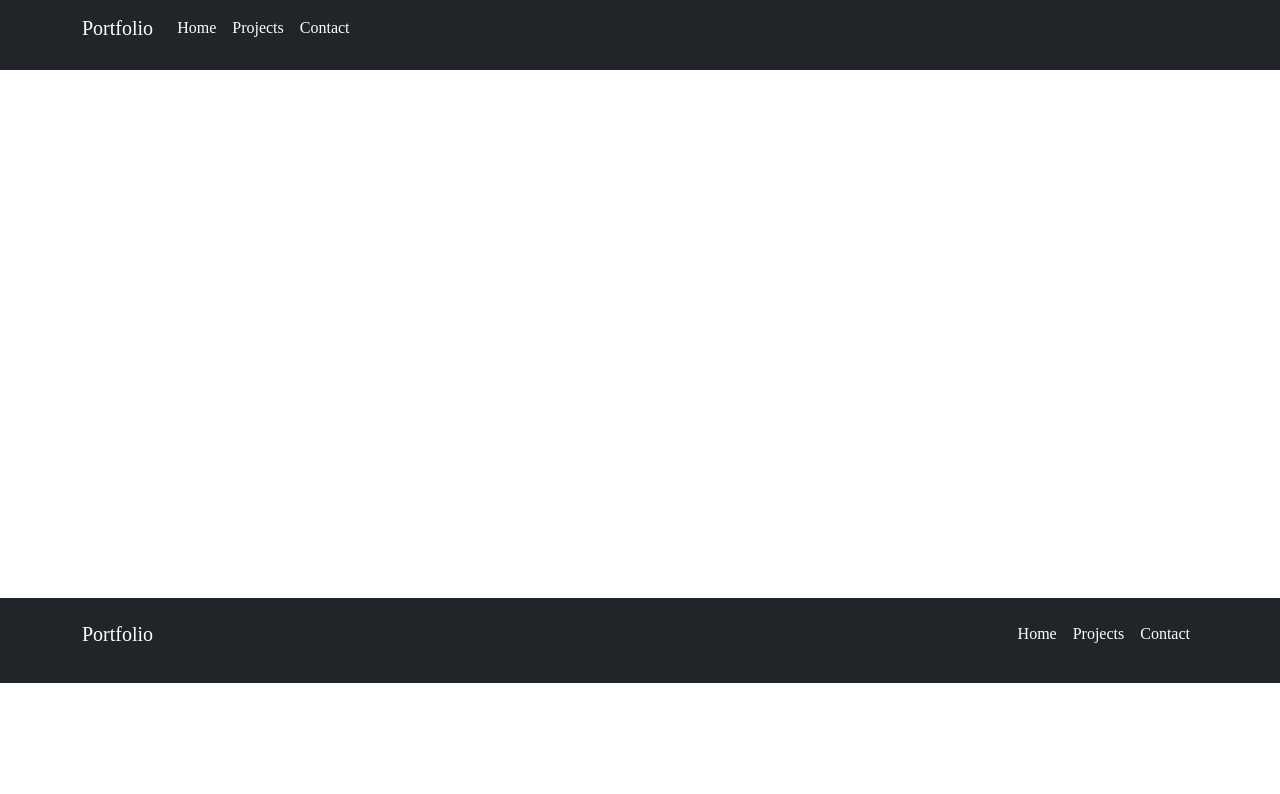
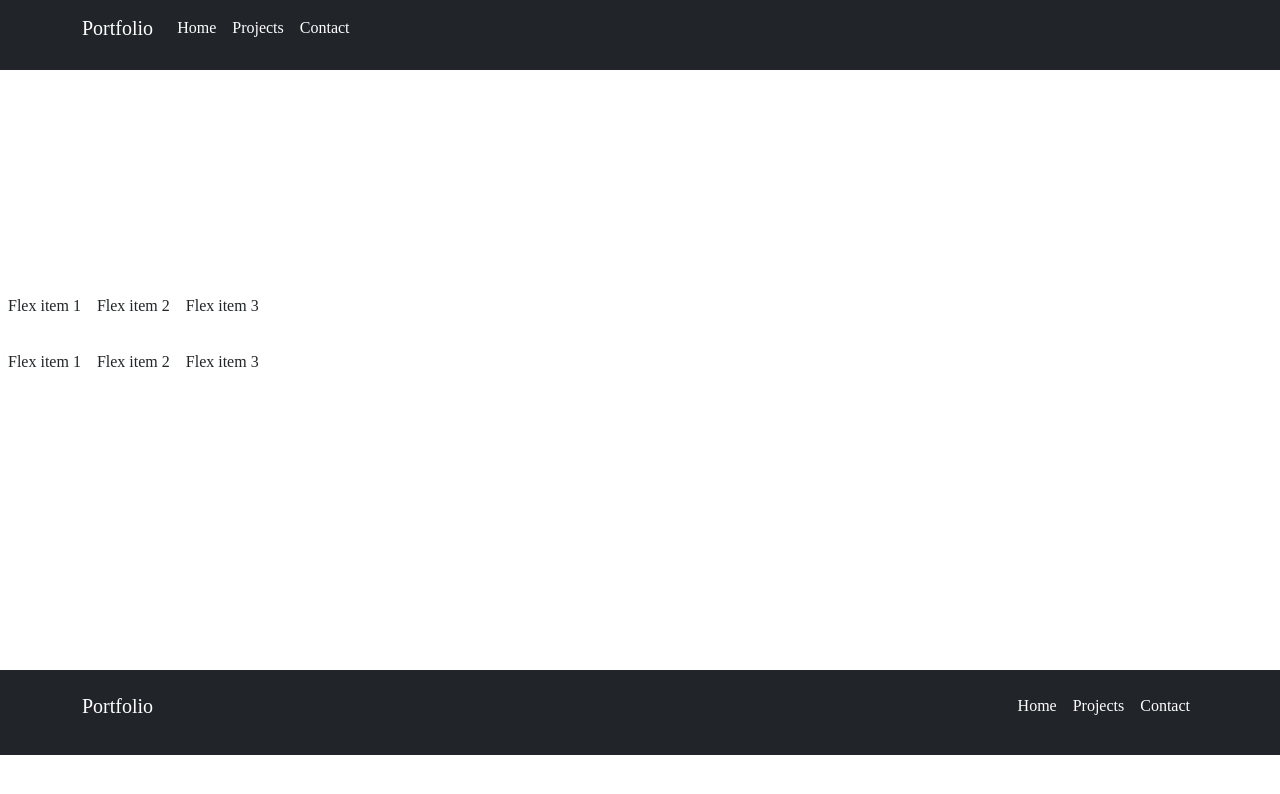
Before and after one commit to Aaliya313/Professional-Portfolio-using-React, a React (Create React App) app in the folder reactportfolio/: page /projectpage in a window 1280 px wide. Shown: the top 794 px of the page. Built offline with nearby package versions, Linux system fonts and the light colour scheme.

Commit message:
added flexbox component to the projectspage

```diff
--- a/reactportfolio/package.json
+++ b/reactportfolio/package.json
@@ -10,6 +10,8 @@
     "react": "^18.2.0",
     "react-bootstrap": "^2.7.2",
     "react-dom": "^18.2.0",
+    "react-native": "^0.71.4",
+    "react-native-web": "^0.18.12",
     "react-router": "^6.9.0",
     "react-router-dom": "^6.9.0",
     "react-scripts": "5.0.1",
--- /dev/null
+++ b/reactportfolio/src/components/flexboxprojects/flexbox.js
@@ -0,0 +1,18 @@
+import React from "react";
+
+export default function App(){
+  return (
+    <>
+      <div className="d-flex flex-row mb-3">
+        <div className="p-2">Flex item 1</div>
+        <div className="p-2">Flex item 2</div>
+        <div className="p-2">Flex item 3</div>
+      </div>
+      <div className="d-flex flex-row">
+        <div className="p-2">Flex item 1</div>
+        <div className="p-2">Flex item 2</div>
+        <div className="p-2">Flex item 3</div>
+      </div>
+    </>
+  );
+}
--- /dev/null
+++ b/reactportfolio/src/components/flexboxprojects/style.css
@@ -0,0 +1,4 @@
+.container {
+    flex: 1;
+    padding: 20;
+  }
--- a/reactportfolio/src/pages/Homepage/homepage.js
+++ b/reactportfolio/src/pages/Homepage/homepage.js
@@ -1,7 +1,7 @@
 import Header from "../../components/header/header";
 import Carousel from "../../components/carousel/carousel";
 import Footer from "../../components/footer/footer";
-import Avatar from "../../components/Avatar/avatar";
+
 
 
 function Homepage() {
--- a/reactportfolio/src/pages/Projectpage/projectpage.js
+++ b/reactportfolio/src/pages/Projectpage/projectpage.js
@@ -1,5 +1,6 @@
 import Header from "../../components/header/header";
 import Footer from "../../components/footer/footer";
+import Flex from "../../components/flexboxprojects/flexbox";
 
 
 function Projectpage() {
@@ -15,7 +16,7 @@ function Projectpage() {
       <br />
       <br />
       <br />
-      <br />
+      <Flex />
       <br />
       <br />
       <br />
```
Also changed, not shown: reactportfolio/src/pages/Contactpage/contactpage.js (+0 -12 lines), 1 other file (tests, documents, lock files or other folders).
